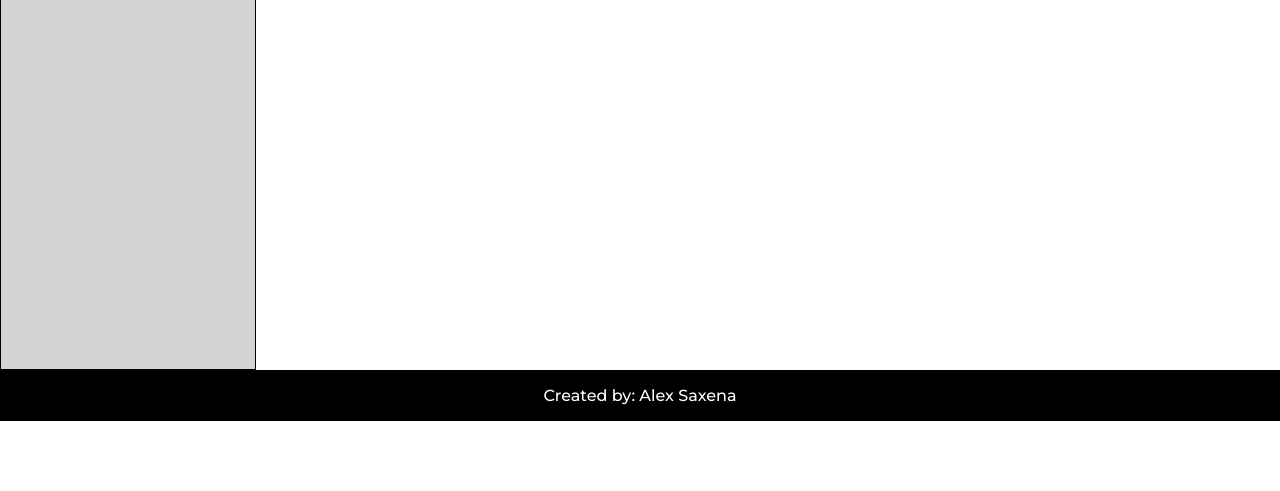
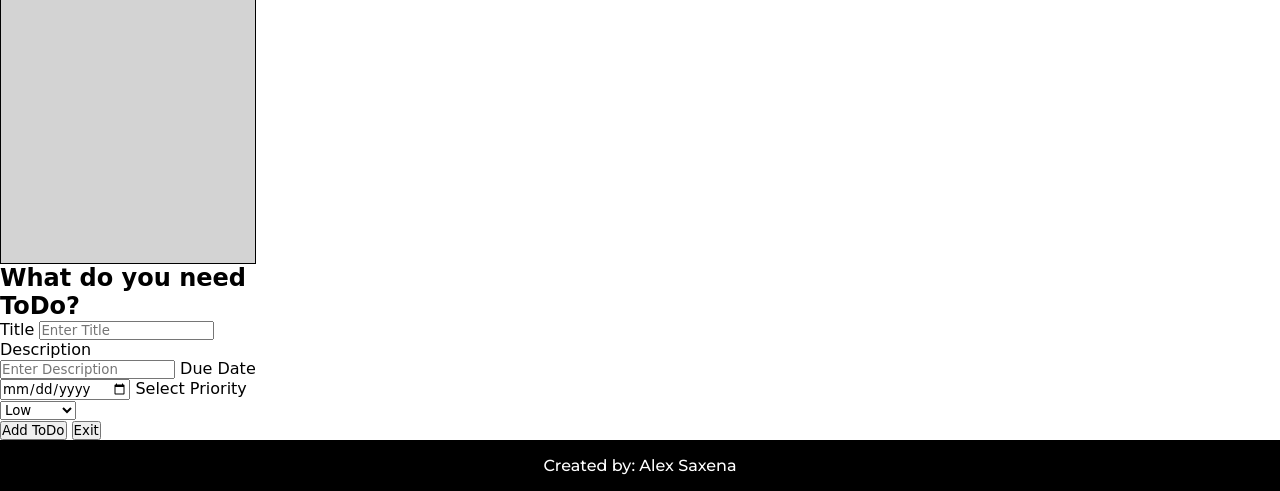
Before and after one commit to AlexSaxena/ToDo-App, a website built with webpack: page src/template.html in a window 1280 px wide. Shown: the part 379-870 px from the top of the page. Before the commit the page ends 800 px from the top, so only its background shows below. Built offline with nearby package versions, Linux system fonts and the light colour scheme; a web font is replaced by a local one.

Commit message:
Updates Template W. Popup Form

```diff
--- a/src/template.html
+++ b/src/template.html
@@ -44,6 +44,37 @@
           </ul>
         </div>
       </main>
+      <div class="popup" id="popup">
+        <h2 class="popup-title">What do you need ToDo?</h2>
+        <form class="todo-form">
+          <label for="title">Title</label>
+          <input
+            type="text"
+            name="title"
+            id="title"
+            placeholder="Enter Title"
+          />
+          <label for="description">Description</label>
+          <input
+            type="text"
+            name="description"
+            id="description"
+            placeholder="Enter Description"
+          />
+          <label for="duedate">Due Date</label>
+          <input type="date" name="duedate" id="duedate" />
+          <label for="priority">Select Priority</label>
+          <select name="priority" id="priority">
+            <option value="low">Low</option>
+            <option value="medium">Medium</option>
+            <option value="high">High</option>
+          </select>
+          <div class="form-btns">
+            <button type="button" class="popup-btn-add">Add ToDo</button>
+            <button type="button" class="popup-btn-exit">Exit</button>
+          </div>
+        </form>
+      </div>
       <footer class="footer-container">Created by: Alex Saxena</footer>
     </div>
   </body>
```
